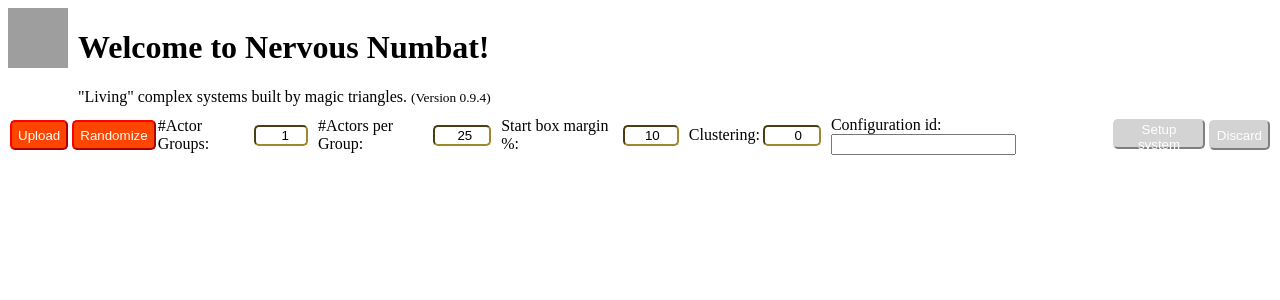
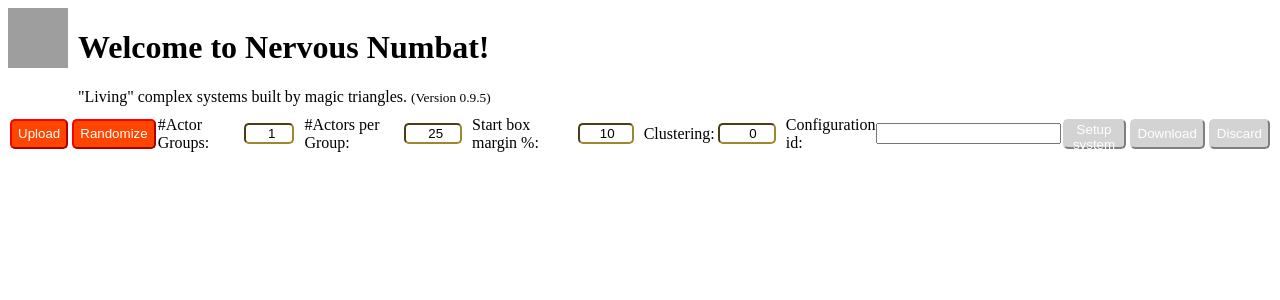
Before and after one commit to FastFurios/Nervous-Numbat, an Angular app: page / in a window 1280 px wide. Shown: the top 300 px of the page. Built offline with nearby package versions, Linux system fonts and the light colour scheme; grey boxes are pictures that could not be loaded.

Commit message:
v0.9.5 Shifted export button and function from main-canvas / system to app.ts

```diff
--- a/configurations/config_011.json
+++ b/configurations/config_011.json
@@ -28,8 +28,8 @@
             "creation_mode" : "automatic",
             "iteration_mode": "dynamic",
             "topology": {
-                "number_actors": 15,
-                "clustering": 0,
+                "number_actors": 35,
+                "clustering": 1.0,
                 "start_box": {
                     "lower_left":  { "x": 90, "y": 50},
                     "upper_right": { "x": 98, "y": 95}
--- a/src/app/app.html
+++ b/src/app/app.html
@@ -3,7 +3,7 @@
     <img src="assets/numbat.jpg" alt="Numbat" width="60" height="60"  style="margin-right: 10px">
     <div class="columnContainer">
         <h1>Welcome to Nervous Numbat!</h1>
-        <p>"Living" complex systems built by magic triangles. <small>(Version 0.9.4)</small></p>
+        <p>"Living" complex systems built by magic triangles. <small>(Version 0.9.5)</small></p>
     </div>
 </div>
 <div class="lineContainerFlexStart">
@@ -57,22 +57,19 @@
         </div>
     </div>
     <div class="lineContainerFlexStart">
-        <div>
         <label for="configId">Configuration id:</label>
         <input type="text" [(ngModel)]="configurationId" #configId>
-        </div>
-        <div>
         <button type="button" class="submitButton" [disabled]="!actionsPossible().setupSystem" [style]="!actionsPossible().setupSystem ? greyOut : undefined" (click)="onSetupSystem()">
             Setup system
         </button>
-        </div>
-        <div>
+        <button type="button" class="submitButton" [disabled]="!actionsPossible().downloadConfig" [style]="!actionsPossible().downloadConfig ? greyOut : undefined" (click)="onDownload()">
+            Download
+        </button>
         <button type="button" class="submitButton" [disabled]="!actionsPossible().discard" [style]="!actionsPossible().discard ? greyOut : undefined" (click)="onDiscard()">
             Discard
         </button>
     </div>
 </div>
-</div>
 
 <main-canvas *ngIf="showCanvas"></main-canvas>
 <router-outlet></router-outlet>
--- a/src/app/app.ts
+++ b/src/app/app.ts
@@ -12,6 +12,10 @@ import { CommonModule } from '@angular/common'
 import { MainCanvas } from './main-canvas/main-canvas'
 import { System } from "./services/system"
 import { ActorGroupMode } from "./services/actorGroup"
+import { configAsJson } from "./services/json"
+import { now } from "./services/helpers"
+
+
 
 import { JsonConfiguration, JsonActorGroup, JsonAutomaticTopology, JsonExplicitTopology } from "./services/json"
 import { ConfigPoint, ConfigBox, ConfigActor, ConfigActorGroupDynamic, ConfigActorGroupStaticBox, Configuration } from "./services/api"
@@ -182,6 +186,37 @@ export class App {
   }
 
   // --------------------------------------------------------------------------------------
+  //     Downloading a Configuration
+  // --------------------------------------------------------------------------------------
+
+  private downloadToFile(blob: Blob, fileExtension: string, configurationId: string): void {
+      const link = document.createElement("a")
+      link.href = URL.createObjectURL(blob)
+      link.download = `${configurationId}_${now()}.${fileExtension}`
+      link.click()
+      link.remove()
+  }
+
+
+  /** download configuration json file for the current system */
+  public onDownload(): void {
+    const configuration = this.sys.exportedAsConfiguration()
+    if (!configuration) {
+        alert("system.onSaveFile(): no configuration.")
+        return
+    }
+    if (!configuration.id) {
+        alert("system.onSaveFile(): no configuration id!")
+        return
+    }
+    console.log("app.onDownload(): const configuration = ")
+    console.log(configuration)
+    const fileContent = configAsJson(configuration)
+    const blob = new Blob([JSON.stringify(fileContent, null, "\t")], { type: "application/json" })
+    this.downloadToFile(blob, "json", configuration.id)
+  }
+
+  // --------------------------------------------------------------------------------------
   //     Randomize a Configuration
   // --------------------------------------------------------------------------------------
 
--- a/src/app/main-canvas/main-canvas.html
+++ b/src/app/main-canvas/main-canvas.html
@@ -4,9 +4,6 @@
         <canvas #myCanvas ></canvas>
     </div>
     <div>
-        <button type="button" class="submitButton" (click)="onSaveFile()">
-            Download
-        </button>
         <button type="button" class="submitButton" (click)="onHome()">
             Home
         </button>
--- a/src/app/main-canvas/main-canvas.ts
+++ b/src/app/main-canvas/main-canvas.ts
@@ -1,4 +1,4 @@
-import { Component, ViewChild, ElementRef, AfterViewInit, signal, WritableSignal, OnDestroy } from '@angular/core'
+import { Component, ViewChild, ElementRef, AfterViewInit, signal, WritableSignal } from '@angular/core'
 import { FormsModule } from '@angular/forms'
 import { CommonModule } from '@angular/common'
 
@@ -188,11 +188,6 @@ export class MainCanvas implements AfterViewInit {
     this.actionsPossible.set(cActPosStart)
   }
 
-  /** download button clicked */
-  public onSaveFile() {
-    this.sys.onSaveFile()
-  }
-
   /** home button clicked */
   public onHome() {
     this.sys.home(this.ctx!)
--- a/src/app/services/json.ts
+++ b/src/app/services/json.ts
@@ -68,6 +68,8 @@ function configActorGroupAsJson(cag: ConfigActorGroup): JsonActorGroup {
 }
 
 export function configAsJson(c: Configuration): JsonConfiguration {
+  console.log("json.configAsJson(c)")
+  console.log(c)
   return {
     id: c.id,
     actor_groups: c.actorGroups.map(ag => configActorGroupAsJson(ag))
--- a/src/app/services/system.ts
+++ b/src/app/services/system.ts
@@ -5,8 +5,8 @@ import { SystemExecParms, WheelMotion } from "../main-canvas/main-canvas"
 import { Point, Box, MapperBtwRealAndCanvas, mapperBtwRealAndCanvas, canvasCenter } from "./geometry"
 import { ColorSchemes, RgbColor } from "./color"
 import { Actor } from "./actor"
-import { ActorGroup, ActorGroupMode } from "./actorGroup"
-import { Configuration, ConfigActorGroupDynamic, ConfigActorGroup, ConfigActor, ConfigBox, ConfigPoint, cVirtalGridHeight, cVirtalGridWidth } from "./api"
+import { ActorGroup } from "./actorGroup"
+import { Configuration, ConfigActorGroupDynamic, ConfigActorGroup, ConfigPoint, cVirtalGridHeight, cVirtalGridWidth } from "./api"
 import { configAsJson } from "./json"
 import { cActorPickMargin  } from "./parameters"
 import { now } from "./helpers"
@@ -175,35 +175,8 @@ export class System {
 //      export the system and it's state
 // ---------------------------------------------------------------------------------------
 
-    private exportedAsConfiguration(): Configuration {
+    public exportedAsConfiguration(): Configuration {
         return new Configuration(this.id!, this.actGrps.map(ag => ConfigActorGroupDynamic.new(new Point(this.ctx!, this.ctx!.canvas.width, this.ctx!.canvas.height), ag)))
-    }
-
-    /** write system configuration to json file in the download folder */
-    private downloadToFile(blob: Blob, fileExtension: string, configurationId: string): void {
-        const link = document.createElement("a")
-        link.href = URL.createObjectURL(blob)
-        link.download = `${configurationId}_${now()}.${fileExtension}`
-        link.click()
-        link.remove()
-    }
-
-    /** download system configuration to json file */
-    public onSaveFile(): void {
-        const configuration = this.exportedAsConfiguration()
-        if (!configuration) {
-            alert("system.onSaveFile(): no configuration.")
-            return
-        }
-        if (!this.id) {
-            alert("system.onSaveFile(): no configuration id!")
-            return
-        }
-        console.log("system.onSaveFile(): const configuration = ")
-        console.log(configuration)
-        const fileContent = configAsJson(configuration)
-        const blob = new Blob([JSON.stringify(fileContent, null, "\t")], { type: "application/json" })
-        this.downloadToFile(blob, "json", configuration.id)
     }
 
 // ---------------------------------------------------------------------------------------
```
Lines whose indentation alone changed are shown as unchanged.
